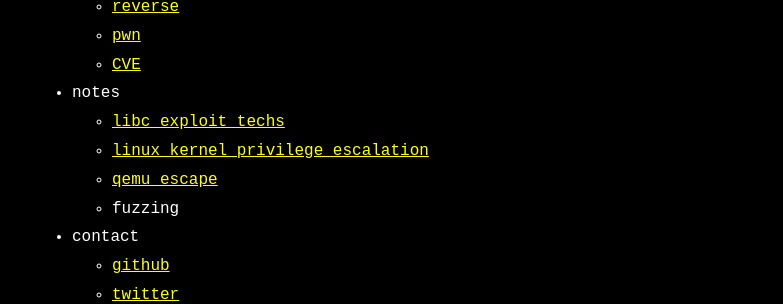
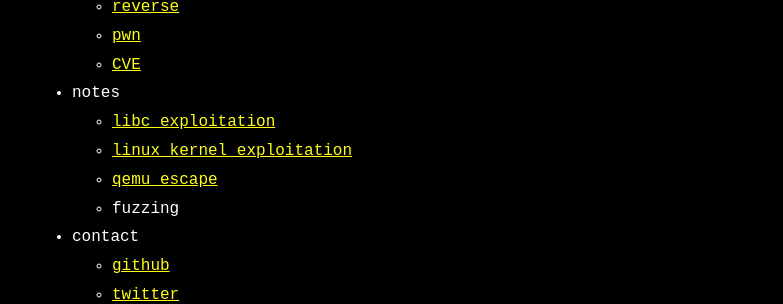
Before and after one commit to RLee063/rlee063.github.io, a Jekyll site: the page built from index.md, in a window 1280 px wide. Shown: the part 357-661 px from the top of the page, without its empty margins (248-1031 px from the left). Built offline with Jekyll 4.4.1, drawn with Linux system fonts in a browser that asks for light colours; comment, search, counter and statistics services are not loaded.

Commit message:
[blog] update menu

```diff
--- a/_data/menu.yml
+++ b/_data/menu.yml
@@ -23,9 +23,9 @@ entries:
         url: https://www.notion.so/k1r0akuee/67f2baca8b4a455683615a721b29fb11?v=ded96a266c154bb4b84b35a0926df2ef
   - title: notes
     entries:
-      - title: libc exploit techs
+      - title: libc exploitation
         url: https://www.notion.so/k1r0akuee/libc-all-in-one-5ff0b30463ec4bc0a0fb40541a691d96
-      - title: linux kernel privilege escalation
+      - title: linux kernel exploitation
         url: https://www.notion.so/k1r0akuee/kernel-all-in-one-f22ec5fa6ae84e8697614b9e19d9b82f
       - title: qemu escape
         url: https://www.notion.so/k1r0akuee/qemu-all-in-one-5f56afd593bc4d92b0b1c4d706d391e5
```
